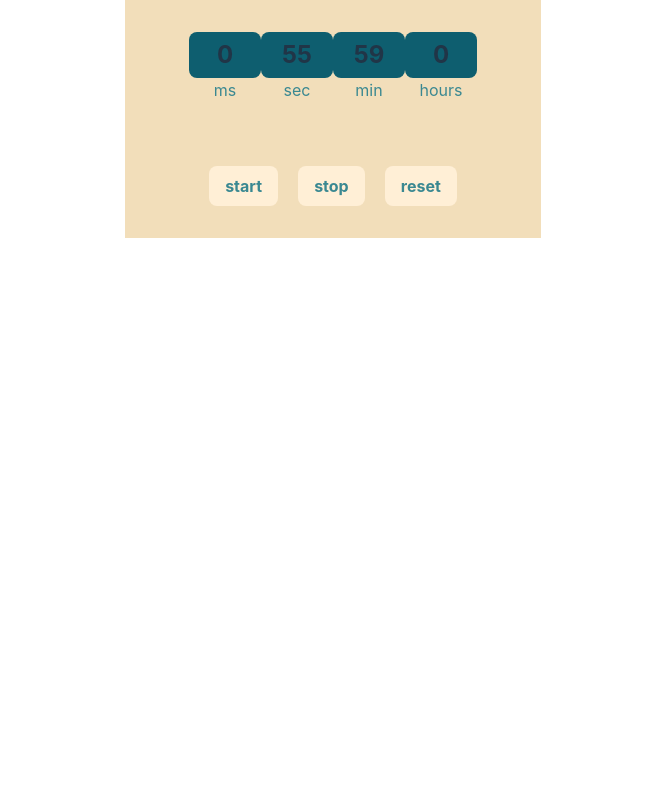
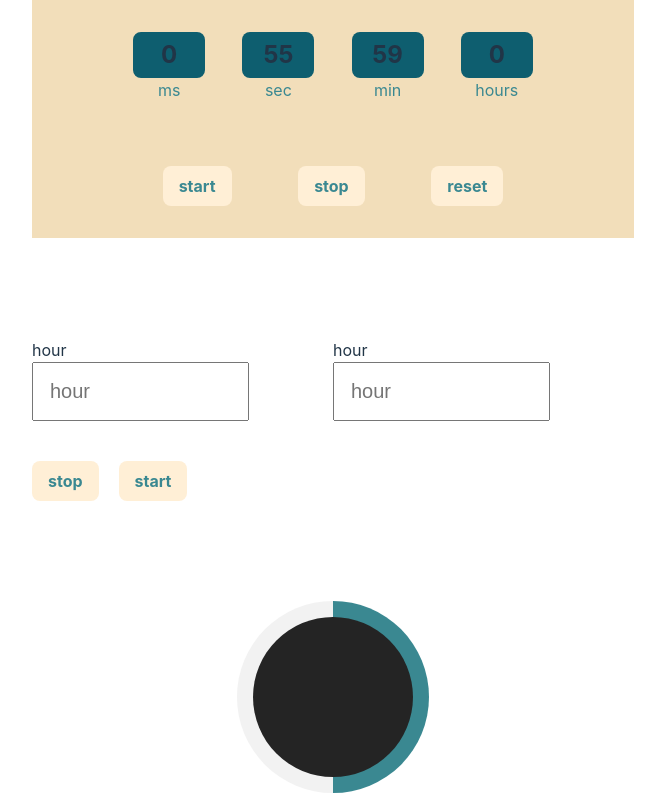
Before and after one commit to 12ya/timer, a React (Vite) app: page / in a window 1280 px wide. Shown: the whole page, without its empty margins (307-972 px from the left). Built offline with nearby package versions, Linux system fonts and the light colour scheme.

Commit message:
refactoring && add timeout w/o funcitonality

```diff
--- a/src/App.module.css
+++ b/src/App.module.css
@@ -12,7 +12,7 @@
     border-radius: 0.5rem;
     display: flex;
     place-content: center;
-    max-width: .5rem;
+    max-width: 0.5rem;
     font-size: 1.5rem;
     font-weight: 700;
 }
@@ -28,3 +28,17 @@
     cursor: pointer;
     font-weight: 700;
 }
+
+.chart {
+    --v: calc(((18 / 5) * var(--p) - 90) * 1deg);
+
+    width: 10rem;
+    height: 10rem;
+    display: inline-block;
+    border-radius: 50%;
+    padding: 1rem;
+    background: linear-gradient(#242424, #242424) content-box,
+        linear-gradient(var(--v), #f2f2f2 50%, transparent 0) 0 / min(100%, (50 - var(--p)) * 100%),
+        linear-gradient(var(--v), transparent 50%, #ffefd6 0) 0 / min(100%, (var(--p) - 50) * 100%),
+        linear-gradient(to right, #f2f2f2 50%, #3a8891 0);
+}
--- a/src/components/display.tsx
+++ b/src/components/display.tsx
@@ -1,67 +1,15 @@
-import { useState } from 'react';
-import Button from './button';
-import styles from '../App.module.css';
+import Stopwatch from './stopwatch';
+import Timer from './timer';
 
 export default () => {
-    const [state, setState] = useState({ ms: 0, s: 55, m: 59, h: 0 });
-    const [runningInterval, setRunningInterval] = useState(0);
-
-    let ms = state.ms;
-    let s = state.s;
-    let m = state.m;
-    let h = state.h;
-
-    const run = () => {
-        if (m === 60) {
-            h += 1;
-            m = 0;
-        }
-
-        if (s === 60) {
-            m += 1;
-            s = 0;
-        }
-
-        if (ms === 100) {
-            s += 1;
-            ms = 0;
-        }
-        ms++;
-        setState({ ms, s, m, h });
-    };
-
-    const start = () => {
-        setRunningInterval(setInterval(run, 10));
-    };
-
-    const stop = () => {
-        clearInterval(runningInterval);
-    };
-
-    const reset = () => {
-        clearInterval(runningInterval);
-        setState({ h: 0, m: 0, ms: 0, s: 0 });
-    };
-
     return (
-        <div>
-            <div className={styles.buttonBox}>
-                <Button title='ms' value={state.ms} />
-                <Button title='sec' value={state.s} />
-                <Button title='min' value={state.m} />
-                <Button title='hours' value={state.h} />
+        <>
+            <div>
+                <Stopwatch />
             </div>
-            <div className={styles.buttonBox}>
-                <div onClick={start}>
-                    <Button value={'start'} type={'regulator'} />
-                </div>
-                <div onClick={stop}>
-                    <Button value={'stop'} type={'regulator'} />
-                </div>
-                <div onClick={reset}>
-                    <Button value={'reset'} type={'regulator'} />
-                </div>
+            <div style={{ marginTop: 100 }}>
+                <Timer />
             </div>
-        </div>
+        </>
     );
 };
--- /dev/null
+++ b/src/components/input.tsx
@@ -0,0 +1,23 @@
+import React from 'react';
+
+export default ({ setState, id, title }: Input) => {
+    return (
+        <div style={{ display: 'flex', flex: 1, flexDirection: 'column' }}>
+            <div>{title}</div>
+            <input
+                type='number'
+                style={{ height: '100%', width: '60%', padding: '1rem', fontSize: 20 }}
+                placeholder='hour'
+                onChange={({ target: { value: h } }) => {
+                    setState((prev: Object) => ({ ...prev, [id]: Number(h) }));
+                }}
+            />
+        </div>
+    );
+};
+
+interface Input {
+    setState: React.SetStateAction<Number>;
+    id: String;
+    title: String;
+}
--- /dev/null
+++ b/src/components/stopwatch.tsx
@@ -0,0 +1,67 @@
+import { useState } from 'react';
+import Button from './button';
+import styles from '../App.module.css';
+
+export default () => {
+    const [state, setState] = useState({ ms: 0, s: 55, m: 59, h: 0 });
+
+    const [runningInterval, setRunningInterval] = useState(0);
+
+    let ms = state.ms;
+    let s = state.s;
+    let m = state.m;
+    let h = state.h;
+
+    const runStopwatch = () => {
+        if (m === 60) {
+            h += 1;
+            m = 0;
+        }
+
+        if (s === 60) {
+            m += 1;
+            s = 0;
+        }
+
+        if (ms === 100) {
+            s += 1;
+            ms = 0;
+        }
+        ms++;
+        setState({ ms, s, m, h });
+    };
+
+    const start = () => {
+        setRunningInterval(setInterval(runStopwatch, 10));
+    };
+
+    const stop = () => {
+        clearInterval(runningInterval);
+    };
+
+    const reset = () => {
+        clearInterval(runningInterval);
+        setState({ h: 0, m: 0, ms: 0, s: 0 });
+    };
+    return (
+        <>
+            <div className={styles.buttonBox}>
+                <Button title='ms' value={state.ms} />
+                <Button title='sec' value={state.s} />
+                <Button title='min' value={state.m} />
+                <Button title='hours' value={state.h} />
+            </div>
+            <div className={styles.buttonBox}>
+                <div onClick={start}>
+                    <Button value={'start'} type={'regulator'} />
+                </div>
+                <div onClick={stop}>
+                    <Button value={'stop'} type={'regulator'} />
+                </div>
+                <div onClick={reset}>
+                    <Button value={'reset'} type={'regulator'} />
+                </div>
+            </div>
+        </>
+    );
+};
--- /dev/null
+++ b/src/components/timer.tsx
@@ -0,0 +1,115 @@
+import { useState } from 'react';
+import styles from '../App.module.css';
+import Button from './button';
+import Input from './input';
+
+export default () => {
+    const [state, setState] = useState({ ms: 0, s: 0, m: 0, h: 0 });
+
+    const runTimer = () => {
+        let h = state.h;
+        let m = state.m;
+        let s = state.s;
+        let ms = state.ms;
+
+        if (h === 0 && m === 0 && s === 0 && ms === 0) {
+            console.log('timout');
+        }
+
+        if (m === 0 && s === 0 && ms === 0) {
+            h--;
+            m = 60;
+        }
+
+        if (s === 0 && ms === 0) {
+            m--;
+            s = 60;
+        }
+
+        if (ms === 0) {
+            s--;
+            ms = 100;
+        }
+
+        ms--;
+
+        setState({ h, m, s, ms });
+    };
+
+    const start = () => {};
+    const stop = () => {};
+
+    return (
+        <>
+            <div
+                style={{
+                    display: 'flex',
+                    justifyContent: 'center',
+                }}
+            >
+                <div
+                    style={{
+                        width: '100%',
+                        display: 'flex',
+                        flex: 1,
+                        flexDirection: 'column',
+                        justifyContent: 'center',
+                        alignItems: 'center',
+                    }}
+                >
+                    <div
+                        style={{
+                            display: 'flex',
+                            flexDirection: 'column',
+                            marginBottom: 100,
+                            alignItems: 'flex-start',
+                        }}
+                    >
+                        <div
+                            style={{
+                                display: 'flex',
+                                marginBottom: 40,
+                                alignItems: 'center',
+                                justifyContent: 'center',
+                            }}
+                        >
+                            <Input id={'h'} setState={setState} title='hour' />
+                            <Input id={'h'} setState={setState} title='hour' />
+                        </div>
+                        <div
+                            style={{
+                                display: 'flex',
+                                flex: 1,
+                            }}
+                        >
+                            <div onClick={stop} style={{ marginRight: 20 }}>
+                                <Button value={'stop'} type={'regulator'} />
+                            </div>
+                            <div onClick={start}>
+                                <Button value={'start'} type={'regulator'} />
+                            </div>
+                        </div>
+                    </div>
+
+                    <div style={{ position: 'relative' }}>
+                        <div className={styles.chart} style={{ '--p': 50 }}></div>
+                    </div>
+                </div>
+            </div>
+            {/* <div className={styles.buttonBox} style={{ backgroundColor: 'red' }}>
+                <Button title='ms' value={state.ms} />
+                <Button title='sec' value={state.s} />
+                <Button title='min' value={state.m} />
+                <Button title='hours' value={state.h} />
+            </div>
+            <div className={styles.buttonBox}>
+                <div onClick={start}>
+                    <Button value={'start'} type={'regulator'} />
+                </div>
+                <div onClick={stop}>
+                    <Button value={'stop'} type={'regulator'} />
+                </div>
+            </div> */}
+        </>
+    );
+};
```
